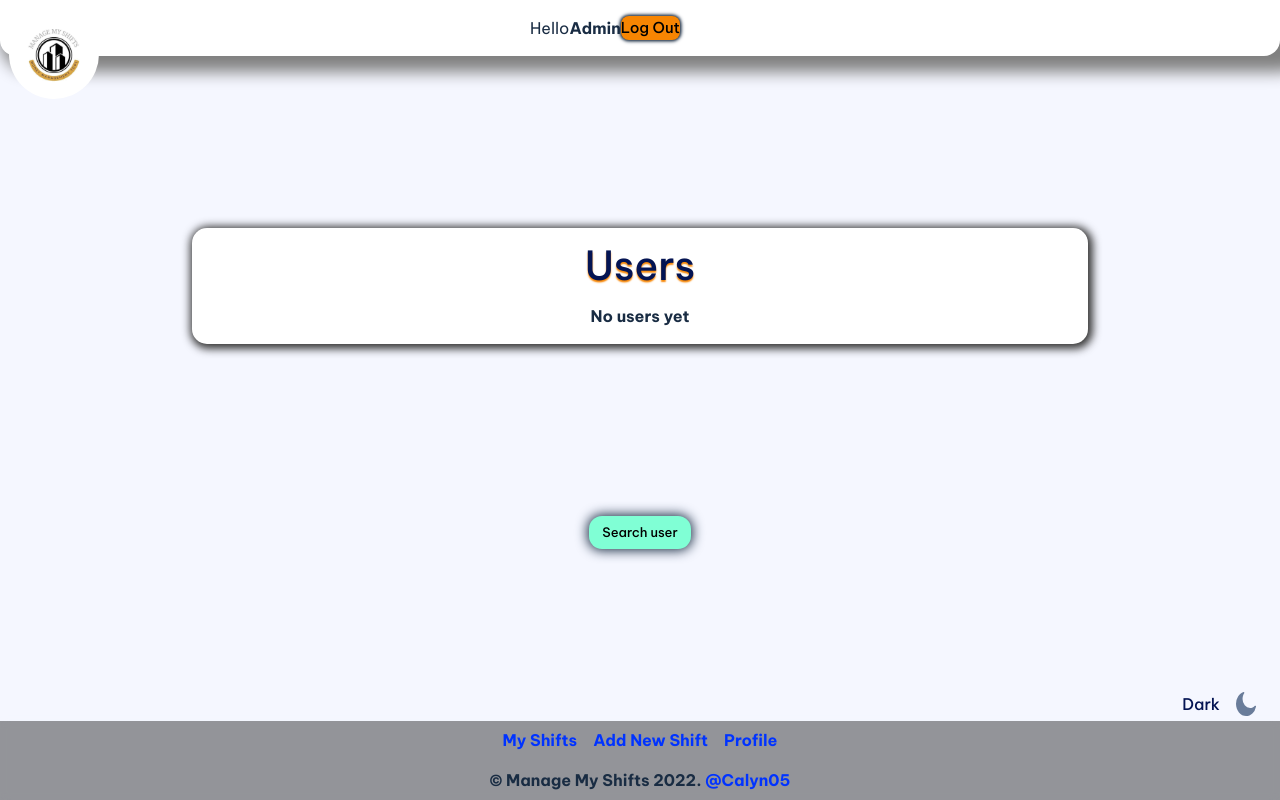
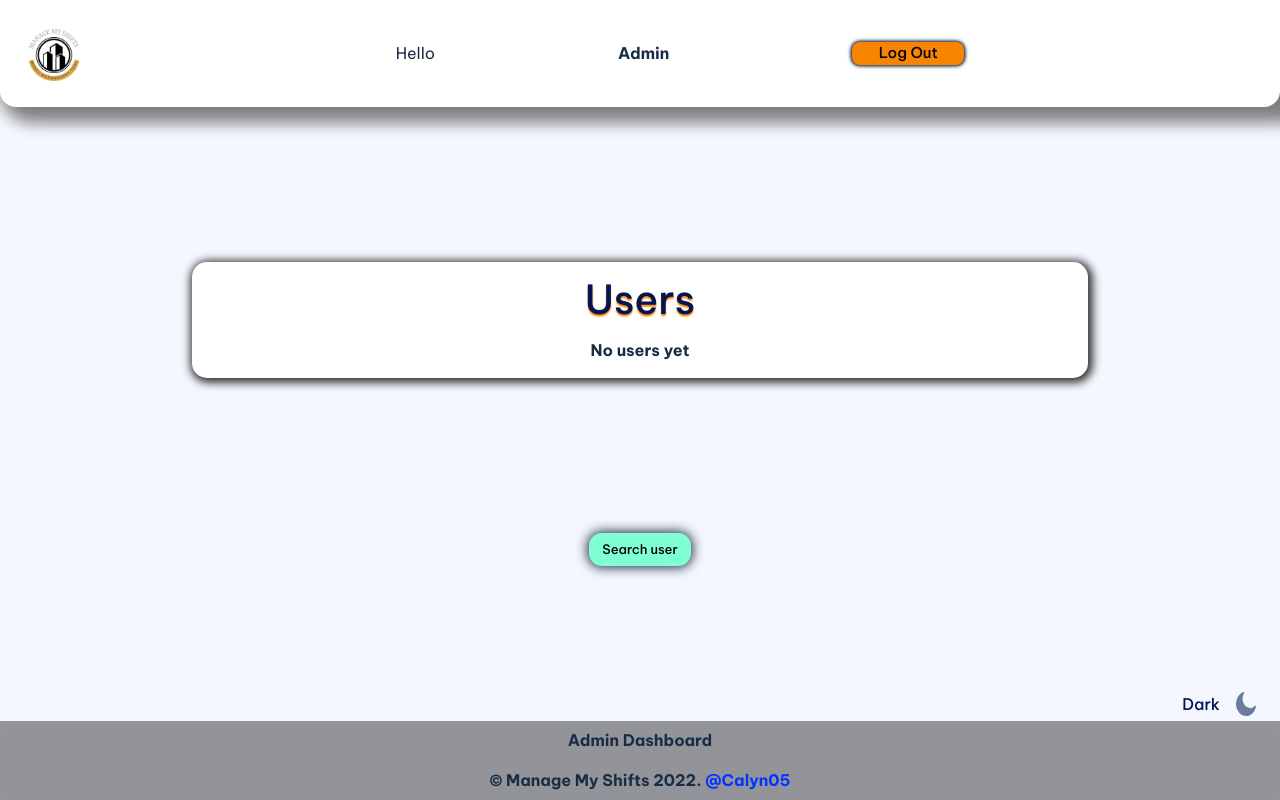
Before and after one commit to calyn05/Full-Stack-Shift-Builder, a plain HTML site: page pages/admin.html in a window 1280 px wide. Drawn offline with Linux system fonts and the light colour scheme.

Commit message:
Basic styling on admin page

```diff
--- a/assets/style.css
+++ b/assets/style.css
@@ -1413,3 +1413,43 @@ input[aria-hidden="true"] {
 .show-password:focus {
   color: var(--btn-background__color);
 }
+
+/* Admin page */
+
+.admin-data {
+  width: 100%;
+  align-items: center;
+}
+
+.admin-logo__container {
+  margin-top: 0;
+}
+
+@media screen and (min-width: 32em) {
+  .admin-data {
+    display: flex;
+    width: 100%;
+    align-items: center;
+    justify-content: flex-end;
+  }
+
+  .admin-logo__container {
+    margin-top: 0;
+  }
+
+  .admin-welcome__container {
+    width: 100%;
+    display: flex;
+    flex-direction: row;
+    align-items: center;
+    justify-content: space-evenly;
+  }
+
+  .admin-welcome__container > button {
+    width: 7rem;
+  }
+
+  .admin-header {
+    min-height: 7.1em;
+  }
+}
--- a/pages/admin.html
+++ b/pages/admin.html
@@ -14,14 +14,14 @@
     <script src="../assets/main.js" type="module"></script>
   </head>
   <body class="homepage-body flex-column flow">
-    <header class="primary-header homepage-header flex-column">
-      <div class="homepage-login__data flex">
-        <div class="welcome-container admin-welcome__container flex">
+    <header class="primary-header homepage-header admin-header flex-column">
+      <div class="homepage-login__data admin-data flex-column">
+        <div class="welcome-container admin-welcome__container flex-column">
           <p class="fs-600">Hello</p>
           <p class="fs-600 fw-700" id="homepage-username">Admin</p>
           <button class="log-out__btn fw-500" id="log-out-btn">Log Out</button>
         </div>
-        <div class="logo homepage-logo__container">
+        <div class="logo homepage-logo__container admin-logo__container">
           <a href="admin.html">
             <img
               src="../assets/images/manage-my-shifts-logo-light.jpg"
@@ -36,9 +36,9 @@
     >
       <h2 class="fs-secondary__heading fw-500 headings-txt__color">Users</h2>
       <div
-        class="no-shift__container flex-column"
+        class="no-shift__container admin-no__users flex-column"
         aria-hidden="false"
-        id="no-shifts"
+        id="admin-no-users"
       >
         <p class="fw-700 fs-600">No users yet</p>
       </div>
@@ -76,7 +76,7 @@
         id="admin-table-section"
       >
         <table class="table-container">
-          <caption class="fw-700 fs-500" id="table-caption">
+          <caption class="fw-700 fs-500" id="admin-table-caption">
             Shifts
           </caption>
           <thead>
@@ -103,7 +103,7 @@
 
     <button
       class="open-search"
-      aria-controls="search-section"
+      aria-controls="admin-search-section"
       aria-hidden="false"
       id="admin-open-search-btn"
     >
@@ -186,17 +186,8 @@
       <img src="../assets/images/icon-moon.svg" alt="Dark Mode icon" />
     </div>
     <footer class="footer homepage-footer flow">
-      <ul class="homepage-footer__nav fw-700 fs-600 flex">
-        <li>
-          <a href="homepage.html">My Shifts</a>
-        </li>
-        <li>
-          <a href="add-shift.html">Add New Shift</a>
-        </li>
-        <li>
-          <a href="profile.html">Profile</a>
-        </li>
-      </ul>
+      <p class="fw-700 fs-600">Admin Dashboard</p>
+
       <p class="fw-700 fs-600">
         &copy; Manage My Shifts 2022.
         <a href="https://github.com/calyn05"> @Calyn05</a>
```
Also changed, not shown: assets/modulesJS/admin.js (added, +21 -0 lines).
